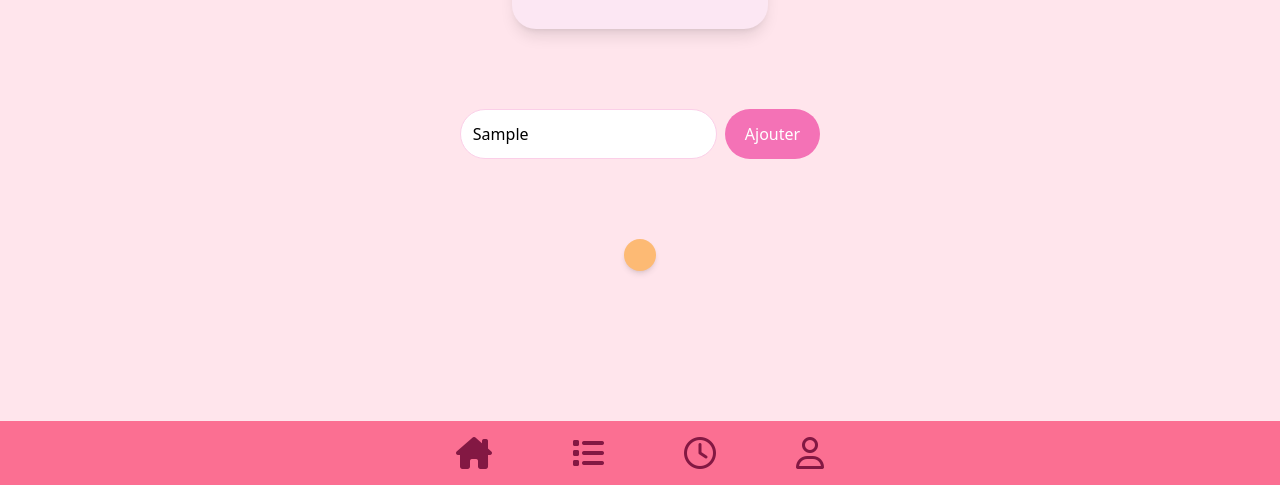
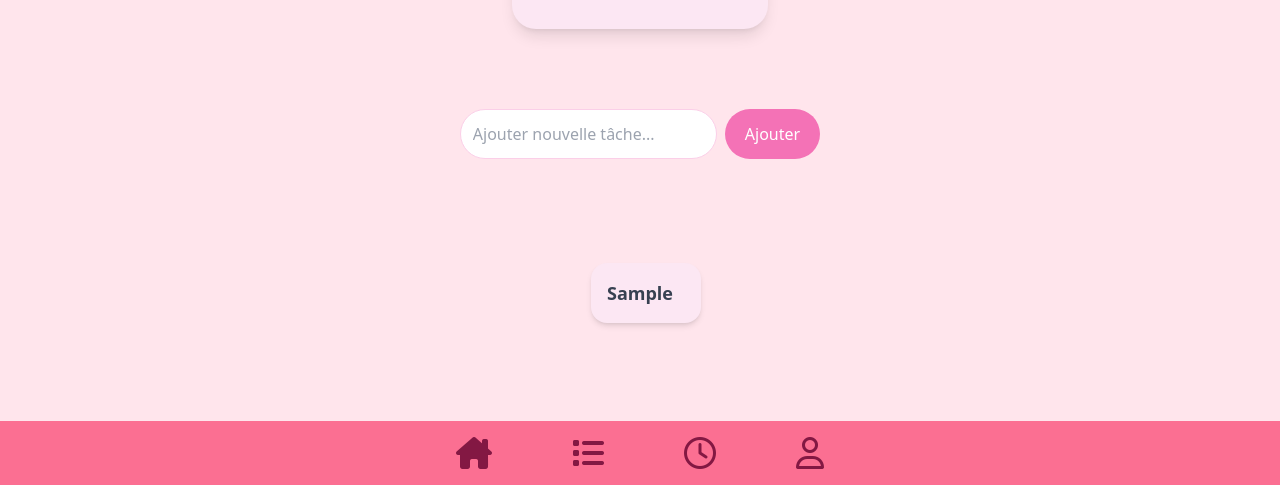
Before and after one commit to kaoutarouissa/Tasks, a website with bundled scripts: page index.html in a window 1280 px wide. Both pictures are taken after typing "Sample" into the empty fields and a click on the button "Ajouter". Shown: the part 315-800 px from the top of the page. Built offline with nearby package versions, Linux system fonts and the light colour scheme.

Commit message:
fixer le widht du div ajouter

```diff
--- a/index.html
+++ b/index.html
@@ -68,11 +68,11 @@
       <div>
       <!--div taches-->
       <div>
-        <form id="forminput" class="flex gap-2">
-          <input
+        <form  class="flex gap-2">
+          <input id="forminput"
           type="text"
       placeholder="Ajouter nouvelle tâche..."
-      class="flex-1 p-3 rounded-full border border-pink-200 focus:outline-none focus:ring-2 focus:ring-pink-300"
+      class="flex-1 p-3 rounded-full border  border-pink-200 focus:outline-none focus:ring-2 focus:ring-pink-300"
     />
 
     <button id="btnAjouter"
@@ -87,7 +87,11 @@
 
 
       </div>
-      <div id="taskList"></div>
+      <div id="taskList">
+        <p id="emptyMessage" class="text-gray-500 text-center ">
+  Ta liste est vide 💪
+</p>
+      </div>
     </main>
 
     <!-- Footer / Navigation -->
--- a/todo.js
+++ b/todo.js
@@ -2,13 +2,22 @@ export function todo(){
     const btn=document.getElementById("btnAjouter")
     const form=document.getElementById("forminput")
     const taskList=document.getElementById("taskList")
+    const msg=document.getElementById("emptyMessage")
+    const regex = /^[a-zA-Z0-9 ]+$/
+
 btn.addEventListener('click', function(r){
-     r.preventDefault(); // empêcher le formulaire de reload page prc dert type submit f btn
+msg.classList.add("hidden"); //ne pas afficher le msg vide
+    r.preventDefault(); // empêcher le formulaire de reload page prc dert type submit f btn
     const taskValeur=form.value
+    if (!regex.test(taskValeur)) {
+  alert("La tâche doit contenir selement des lettres et ne pas commencer par espace ");
+  return;
+}
+    const taskAjoute=document.createElement("div")
+    taskAjoute.className="bg-pink-100 text-gray-700 min-w-0 m-6 text-lg font-semibold p-4 rounded-2xl shadow-md flex justify-between items-start mb-2w-full md:w-3/4 lg:w-1/2mx-auto break-words";
+    // const taskValeur=form.value
+    taskAjoute.textContent=taskValeur
+    taskList.appendChild(taskAjoute)
+    form.value="";
 
-    const taskAjoute=document.createElement("div")
-    taskAjoute.className="bg-orange-300  p-4 rounded-2xl shadow-md flex justify-between items-center mb-2"
-// const taskValeur=form.value
-taskAjoute.textContent=taskValeur
-taskList.appendChild(taskAjoute)
 })}
```
